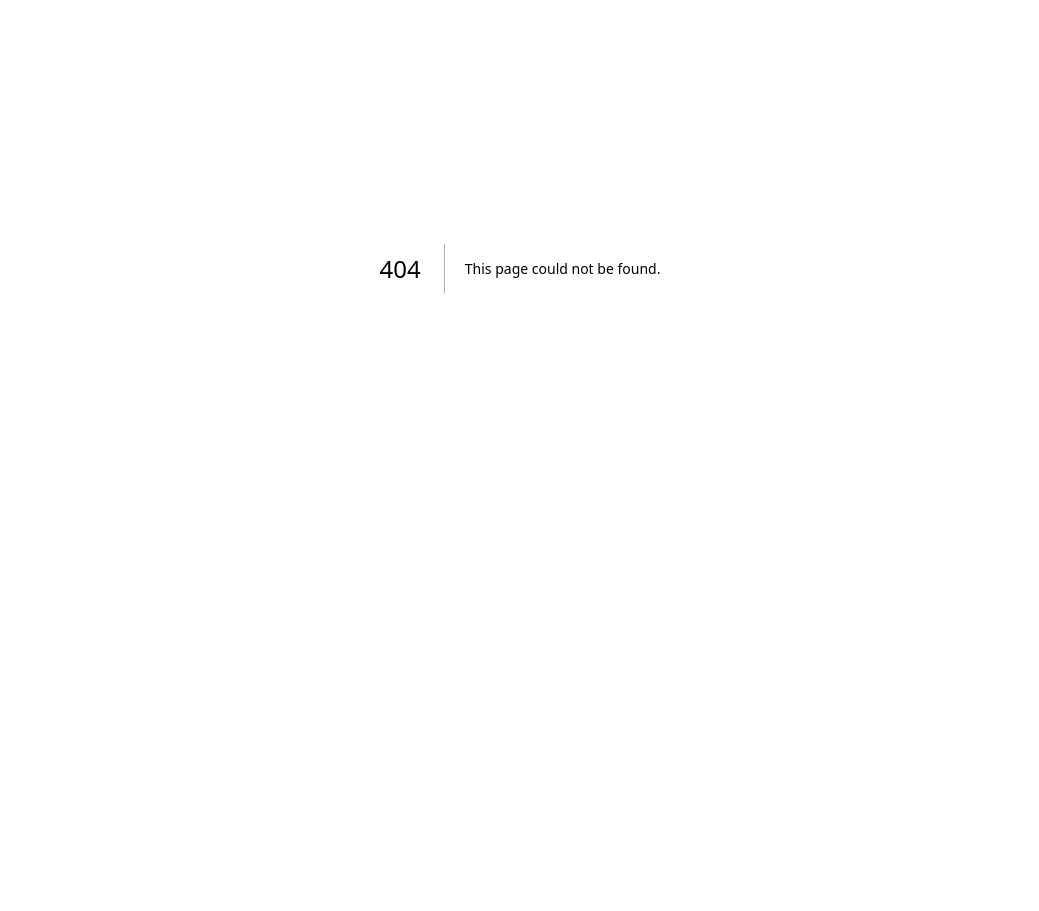
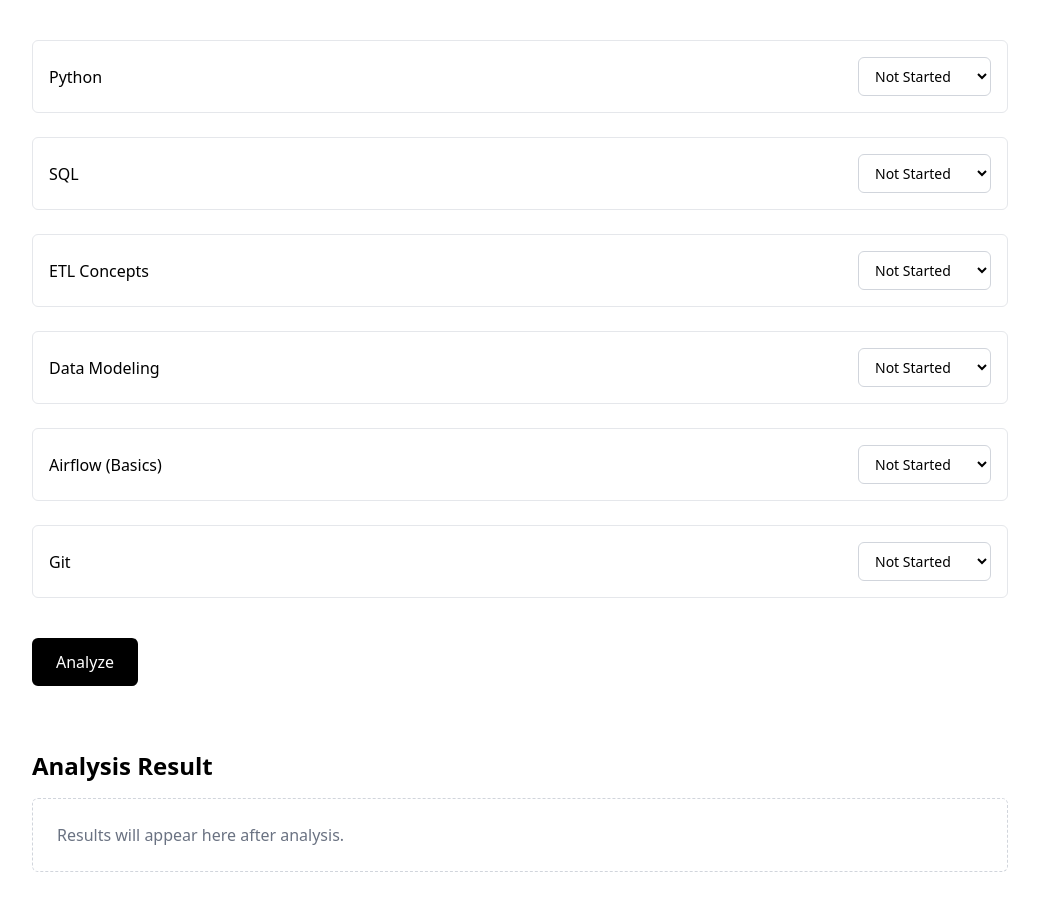
Before and after one commit to sumitkpal62/career_intelligent, a Next.js app in the folder career_intelligence_frontend/: page /analyze in a window 1280 px wide. Before the commit this address had no page. Shown: the part 201-1112 px from the top of the page, without its empty margins (120-1159 px from the left). Before the commit the page ends 869 px from the top, so only its background shows below. Built offline with nearby package versions, Linux system fonts and the light colour scheme.

Commit message:
MAJOR: Add Analyze page UI with skill selection and result placeholders

```diff
--- /dev/null
+++ b/career_intelligence_frontend/src/app/analyze/page.tsx
@@ -0,0 +1,107 @@
+"use client";
+
+import { useState } from "react";
+
+const SKILLS = [
+  { id: "skill-001", name: "Python" },
+  { id: "skill-002", name: "SQL" },
+  { id: "skill-003", name: "ETL Concepts" },
+  { id: "skill-004", name: "Data Modeling" },
+  { id: "skill-005", name: "Airflow (Basics)" },
+  { id: "skill-006", name: "Git" },
+];
+
+export default function AnalyzePage() {
+  const [skills, setSkills] = useState<Record<string, number>>({});
+
+  const updateSkill = (id: string, value: number) => {
+    setSkills((prev) => ({
+      ...prev,
+      [id]: value,
+    }));
+  };
+
+  return (
+    <main className="max-w-5xl mx-auto px-6 py-12">
+      <h2 className="text-3xl font-bold mb-6">
+        Analyze Your Skills
+      </h2>
+
+      <p className="text-gray-600 dark:text-gray-400 mb-10">
+        Select your current proficiency for each skill.
+        This helps us calculate your readiness and learning roadmap.
+      </p>
+
+      {/* Skill Input Section */}
+      <div className="space-y-6">
+        {SKILLS.map((skill) => (
+          <div
+            key={skill.id}
+            className="
+              flex items-center justify-between
+              p-4 rounded-md
+              border border-gray-200 dark:border-gray-700
+              bg-white dark:bg-gray-800
+            "
+          >
+            <span className="font-medium">
+              {skill.name}
+            </span>
+
+            <select
+              value={skills[skill.id] ?? 0}
+              onChange={(e) =>
+                updateSkill(skill.id, Number(e.target.value))
+              }
+              className="
+                border rounded-md px-3 py-2 text-sm
+                bg-white dark:bg-gray-900
+                border-gray-300 dark:border-gray-600
+              "
+            >
+              <option value={0}>Not Started</option>
+              <option value={1}>Beginner</option>
+              <option value={2}>Basic</option>
+              <option value={3}>Intermediate</option>
+              <option value={4}>Advanced</option>
+              <option value={5}>Expert</option>
+            </select>
+          </div>
+        ))}
+      </div>
+
+      {/* Analyze Button */}
+      <div className="mt-10">
+        <button
+          className="
+            px-6 py-3 rounded-md font-medium
+            bg-black text-white
+            dark:bg-white dark:text-black
+            hover:opacity-90
+            transition
+          "
+        >
+          Analyze
+        </button>
+      </div>
+
+      {/* Results Placeholder */}
+      <div className="mt-16">
+        <h3 className="text-2xl font-semibold mb-4">
+          Analysis Result
+        </h3>
+
+        <div
+          className="
+            p-6 rounded-md
+            border border-dashed
+            border-gray-300 dark:border-gray-600
+            text-gray-500 dark:text-gray-400
+          "
+        >
+          Results will appear here after analysis.
+        </div>
+      </div>
+    </main>
+  );
+}
```
